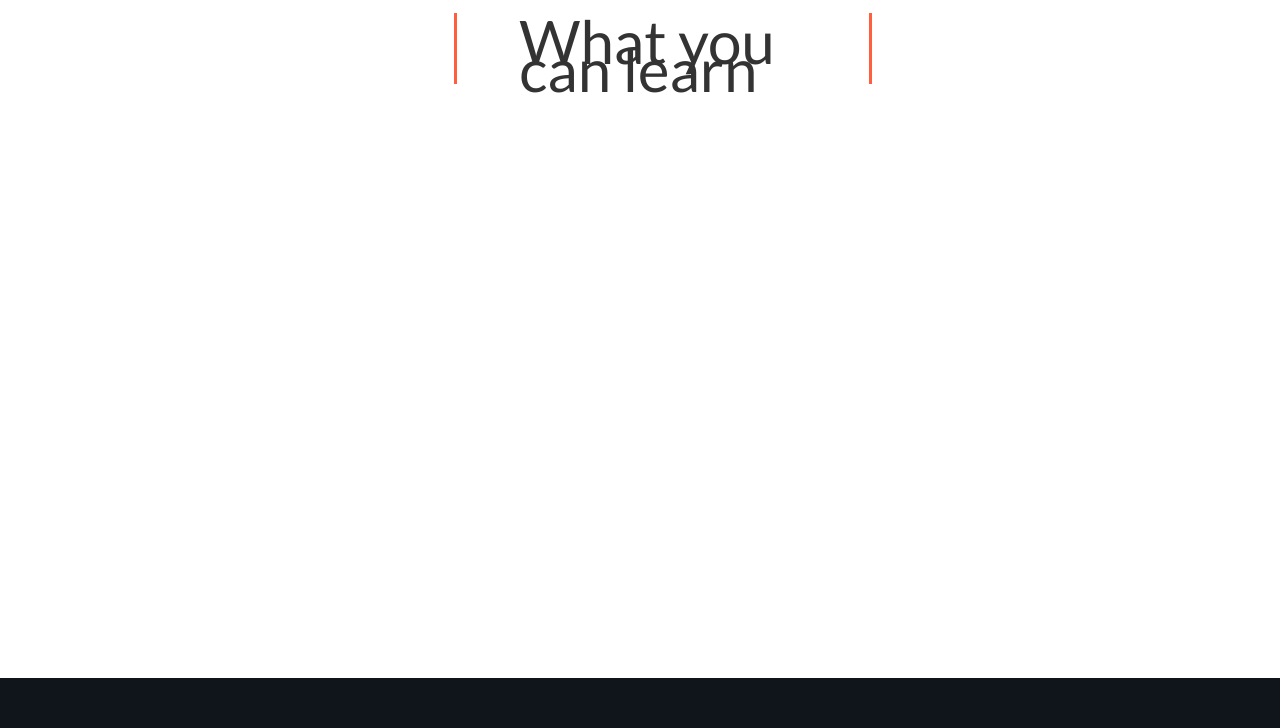
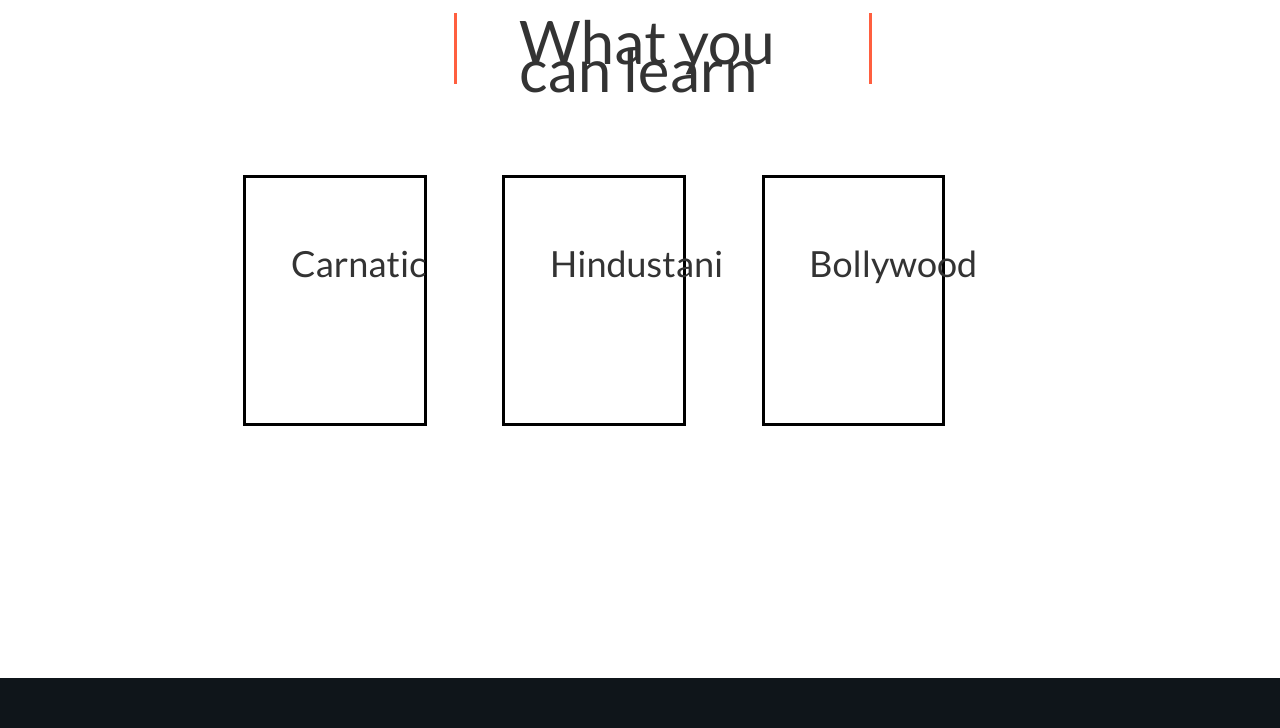
Before and after one commit to skc382/SimplySurFrontEnd, a website: page src/app/index.html at #!/home in a window 1280 px wide. Shown: the part 2460-3188 px from the top of the page. Drawn offline with nearby package versions, Linux system fonts and the light colour scheme; some packages are replaced by stand-ins of ours; a script that the page names is missing; files whose address does not match are found by name.

Commit message:
add three boxes to the home page

```diff
--- a/src/app/home-page/home.page.html
+++ b/src/app/home-page/home.page.html
@@ -30,26 +30,29 @@
             <div class="third-section-header col-lg-7 col-lg-offset-2">
                 <span class="bigtext-homePage-title col-lg-11 col-lg-offset-1">What you can learn</span>
             </div>
-            <!--<div class="h2-content col-xs-12 col-sm-6 col-md-6 col-lg-9-->
-                        <!--col-xs-offset-0 col-sm-offset-0 col-md-offset-1 col-lg-offset-1">-->
-                <!--<h2 class="h2-one">Without music, life would be a mistake.</h2>-->
-                <!--<h2 class="h2-two">None but ourselves can free our minds.</h2>-->
-            <!--</div>-->
-            <!--<div class="para-content col-xs-12 col-sm-6 col-md-6 col-lg-12">-->
-                <!--<p>-->
-                    <!--"A person does not hear sound only through the ears;he hears sound through every pore of his body.-->
-                    <!--It permeates the entire being,-->
-                    <!--and according to its particular influence either slowsor quickens the rhythm of the blood circulation;it either wakens or soothes the nervous system.-->
-                    <!--It arouses a person to greater passions-->
-                    <!--or it calms him by bringing him peace.-->
-                <!--</p>-->
-                <!--<p>-->
-                    <!--According to the sound and its influencea certain effect is produced.-->
-                    <!--Sound becomes visible in the form of radiance.-->
-                    <!--This shows that the same energy which goes into the form of soundbefore being visible is absorbed by the physical body.-->
-                    <!--In that way the physical body recuperatesand becomes charged with new magnetism."-->
-                <!--</p>-->
-            <!--</div>-->
         </div>
+
+        <div class="features-container col-lg-10 col-lg-offset-2">
+
+            <div class="features-container-inner col-lg-3">
+                <div class="feature">
+                    <span class="bigtext-feature col-lg-3 col-lg-offset-2"> Carnatic </span>
+                </div>
+            </div>
+
+            <div class="features-container-inner col-lg-3">
+                <div class="feature">
+                    <span class="bigtext-feature col-lg-3 col-lg-offset-2"> Hindustani </span>
+                </div>
+            </div>
+
+            <div class="features-container-inner col-lg-3">
+                <div class="feature">
+                    <span class="bigtext-feature col-lg-3 col-lg-offset-2"> Bollywood </span>
+                </div>
+            </div>
+
+        </div>
+
     </section>
 </div>
--- a/src/app/styles/simply-sur.css
+++ b/src/app/styles/simply-sur.css
@@ -259,6 +259,10 @@ nav ul li a .active {
     /*background-size: cover;*/
 }
 
+.third-section-content-holder {
+    margin-top: 4%;
+}
+
 .third-section-header {
     height: 10%;
     padding: 2% 0 0 20%;
@@ -266,17 +270,27 @@ nav ul li a .active {
     border-right: 3px solid #ff5f3f;
 }
 
-.third-section-content-holder {
-    margin-top: 4%;
+.features-container {
+    margin-top: 3.5%;
+    padding: 2% 20% 2% 20%;
 }
 
-.third-section .h2-content {
-    /*margin-top: 1%;*/
+.features-container-inner {
+    padding: 2% 2% 2% 2%;
 }
 
-.third-section .para-content p {
-    margin: 0% 0 0% 0;
-    padding-bottom: 0%;
+.feature {
+    height: 35%;
+    width: 80%;
+    border: 3.5px solid black;
+}
+
+.bigtext-feature {
+    margin: 40% 0 0 0%;
+    font-family: Lato, serif;
+    font-weight: 200;
+    font-size: 36px;
+    line-height: 28px;
 }
 
 /*************************************  End HomePage **********************************************/
```
